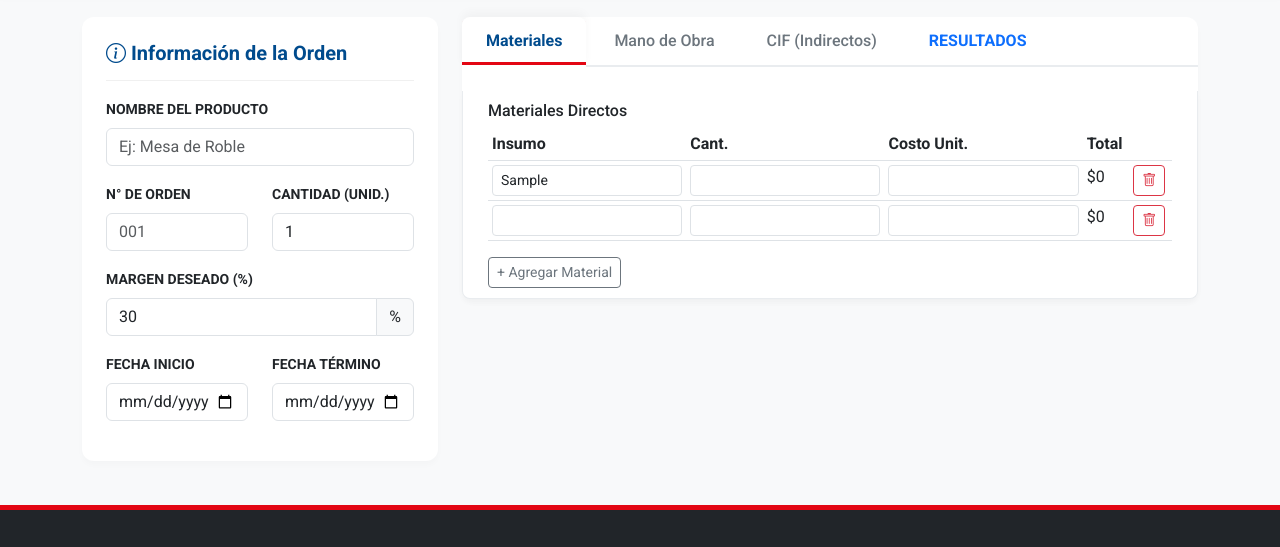
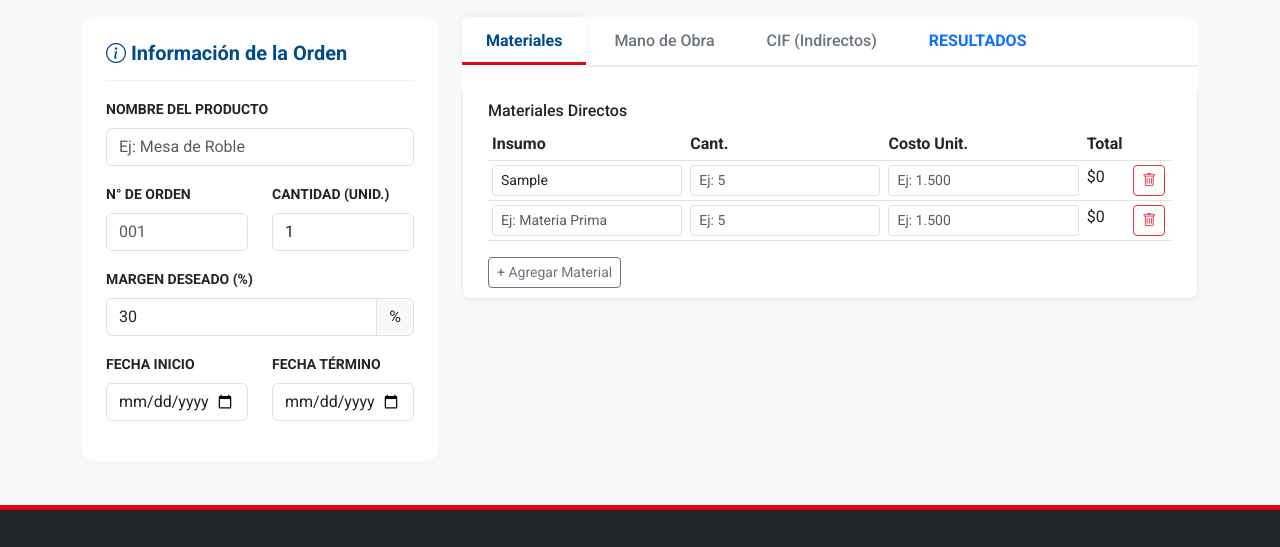
Before and after one commit to Titinah/Costeo_Ord_Esp_CDN_SERC_TEM, a plain HTML site: page index.html in a window 1280 px wide. Both pictures are taken after typing "Sample", "Sample", "Sample" into the empty fields and a click on the button "+ Agregar Material". Shown: the part 126-673 px from the top of the page. Drawn offline with nearby package versions, Linux system fonts and the light colour scheme.

Commit message:
Add files via upload

```diff
--- a/index.html
+++ b/index.html
@@ -376,8 +376,8 @@
                                 <tbody>
                                     <tr>
                                         <td><input type="text" class="form-control form-control-sm" placeholder="Ej: Materia Prima"></td>
-                                        <td><input type="text" class="form-control form-control-sm mat-q" oninput="formatearMoneda(this)" onchange="calcularTodo()"></td>
-					<td><input type="text" class="form-control form-control-sm mat-p" oninput="formatearMoneda(this)" onchange="calcularTodo()"></td>
+                                        <td><input type="text" class="form-control form-control-sm mat-q" placeholder="Ej: 5" oninput="formatearMoneda(this)" onchange="calcularTodo()"></td>
+					<td><input type="text" class="form-control form-control-sm mat-p" placeholder="Ej: 1.500" oninput="formatearMoneda(this)" onchange="calcularTodo()"></td>
                                         <td class="mat-total">$0</td>
                                         <td><button class="btn btn-sm btn-outline-danger" onclick="eliminarFila(this)"><i class="bi bi-trash"></i></button></td>
                                     </tr>
@@ -407,8 +407,8 @@
         <tbody>
             <tr>
                 <td><input type="text" class="form-control form-control-sm" placeholder="Ej: Operario"></td>
-                <td class="col-hora"><input type="text" class="form-control form-control-sm mo-q" oninput="formatearMoneda(this)" onchange="calcularTodo()"></td>
-		<td><input type="text" class="form-control form-control-sm mo-p" oninput="formatearMoneda(this)" onchange="calcularTodo()"></td>
+                <td class="col-hora"><input type="text" class="form-control form-control-sm mo-q" placeholder="Ej: 8" oninput="formatearMoneda(this)" onchange="calcularTodo()"></td>
+		<td><input type="text" class="form-control form-control-sm mo-p" placeholder="Ej: 3.000" oninput="formatearMoneda(this)" onchange="calcularTodo()"></td>
                 <td class="mo-total">$0</td>
                 <td><button class="btn btn-sm btn-outline-danger" onclick="eliminarFila(this)"><i class="bi bi-trash"></i></button></td>
             </tr>
@@ -424,7 +424,7 @@
                                 <tbody>
                                     <tr>
                                         <td><input type="text" class="form-control form-control-sm" placeholder="Ej: Gasto Básico"></td>
-                                        <td><input type="text" class="form-control form-control-sm cif-v" oninput="formatearMoneda(this)"></td>
+                                        <td><input type="text" class="form-control form-control-sm cif-v" placeholder="Ej: 10.000" oninput="formatearMoneda(this)"></td>
                                         <td><button class="btn btn-sm btn-outline-danger" onclick="eliminarFila(this)"><i class="bi bi-trash"></i></button></td>
                                     </tr>
                                 </tbody>
@@ -539,8 +539,8 @@
         const tabla = document.getElementById(tablaId).getElementsByTagName('tbody')[0];
         const nuevaFila = tabla.insertRow();
         if(tablaId === 'tablaCIF') {
-            nuevaFila.innerHTML = `<td><input type="text" class="form-control form-control-sm"></td>
-                                   <td><input type="text" class="form-control form-control-sm cif-v" oninput="formatearMoneda(this)"></td>
+            nuevaFila.innerHTML = `<td><input type="text" class="form-control form-control-sm" placeholder="${tablaCIF ? 'Ej: Gasto Básico' : ''}"></td>
+                                   <td><input type="text" class="form-control form-control-sm cif-v" placeholder="Ej: 10.000" oninput="formatearMoneda(this)"></td>
                                    <td><button class="btn btn-sm btn-outline-danger" onclick="eliminarFila(this)"><i class="bi bi-trash"></i></button></td>`;
         } else {
             const clase = tablaId === 'tablaMateriales' ? 'mat' : 'mo';
@@ -550,17 +550,26 @@
             const estiloOculto = esModoFijo ? 'style="display: none;"' : '';
             const valorInicialQ = esModoFijo ? '1' : '';
             const claseCeldaExtra = esManoObra ? 'col-hora' : '';
-            const placeholderPrecio = esModoFijo ? 'Monto Total' : '';
+            const phDesc = esManoObra ? 'Ej: Operario' : 'Ej: Materia Prima';
+
+	    let phCant = '';
+            if (!esManoObra) phCant = 'Ej: 5';
+            else if (!esModoFijo) phCant = 'Ej: 8';
+
+	    let phPrecio = '';
+            if (esModoFijo) phPrecio = 'Monto Total';
+            else if (!esManoObra) phPrecio = 'Ej: 1.500';
+            else phPrecio = 'Ej: 3.000';
 
             nuevaFila.innerHTML = `
-                <td><input type="text" class="form-control form-control-sm" placeholder="${esManoObra ? 'Ej: Operario' : ''}"></td>
+		<td><input type="text" class="form-control form-control-sm" placeholder="${phDesc}"></td>
 
                 <td class="${claseCeldaExtra}" ${estiloOculto}>
-                    <input type="text" class="form-control form-control-sm ${clase}-q" value="${valorInicialQ}" oninput="formatearMoneda(this)" onchange="calcularTodo()">
+                    <input type="text" class="form-control form-control-sm ${clase}-q" value="${valorInicialQ}" placeholder="${phCant}" oninput="formatearMoneda(this)" onchange="calcularTodo()">
                 </td>
 
                 <td>
-                    <input type="text" class="form-control form-control-sm ${clase}-p" placeholder="${placeholderPrecio}" oninput="formatearMoneda(this)" onchange="calcularTodo()">
+                    <input type="text" class="form-control form-control-sm ${clase}-p" placeholder="${phPrecio}" oninput="formatearMoneda(this)" onchange="calcularTodo()">
                 </td>
 
                 <td class="${clase}-total">$0</td>
@@ -602,7 +611,7 @@
                     // Modo Horas: Mostramos horas y restauramos valor
                     tdHora.style.display = 'table-cell';
                     if(inputQ.dataset.oldVal) inputQ.value = inputQ.dataset.oldVal;
-                    if(inputP) inputP.placeholder = "$";
+                    if(inputP) inputP.placeholder = "Ej: 3.000";
                 }
             }
         });
```
